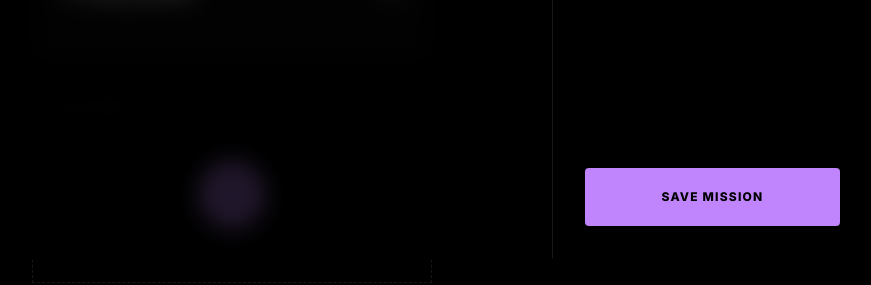
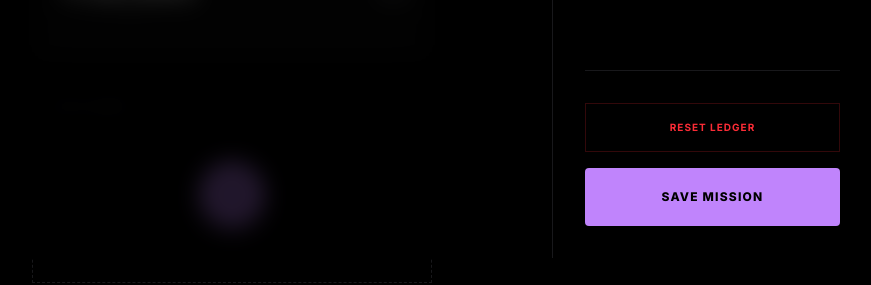
Before and after one commit to axsamp/budget-buffer, a React (Vite) app: page / in a window 1280 px wide. Both pictures are taken after a click on the button 820 px from the left and 68 px from the top of the page. Shown: the part 542-827 px from the top of the page, without its empty margins (408-1279 px from the left). Built offline with nearby package versions, Linux system fonts and the light colour scheme.

Commit message:
add reset ledger button

```diff
--- a/src/App.jsx
+++ b/src/App.jsx
@@ -168,9 +168,17 @@ export default function App() {
                     <input type="date" value={settings.startDate} onChange={(e) => setSettings({...settings, startDate: e.target.value})} className="onyx-input font-bold" />
                   </div>
                 </div>
-                <Drawer.Close asChild>
-                  <button className="onyx-button-primary w-full py-5">Save Mission</button>
-                </Drawer.Close>
+                <div className="space-y-4 mt-auto pt-8 border-t border-zinc-900">
+                  <button
+                    onClick={() => { if(window.confirm('Erase all ledger data?')) setExpenses([]); }}
+                    className="w-full py-4 text-[10px] font-bold text-red-500 uppercase tracking-widest border border-red-500/20 hover:bg-red-500/10 transition-colors"
+                  >
+                    Reset Ledger
+                  </button>
+                  <Drawer.Close asChild>
+                    <button className="onyx-button-primary w-full py-5">Save Mission</button>
+                  </Drawer.Close>
+                </div>
               </Drawer.Content>
             </Drawer.Portal>
           </Drawer.Root>
```
